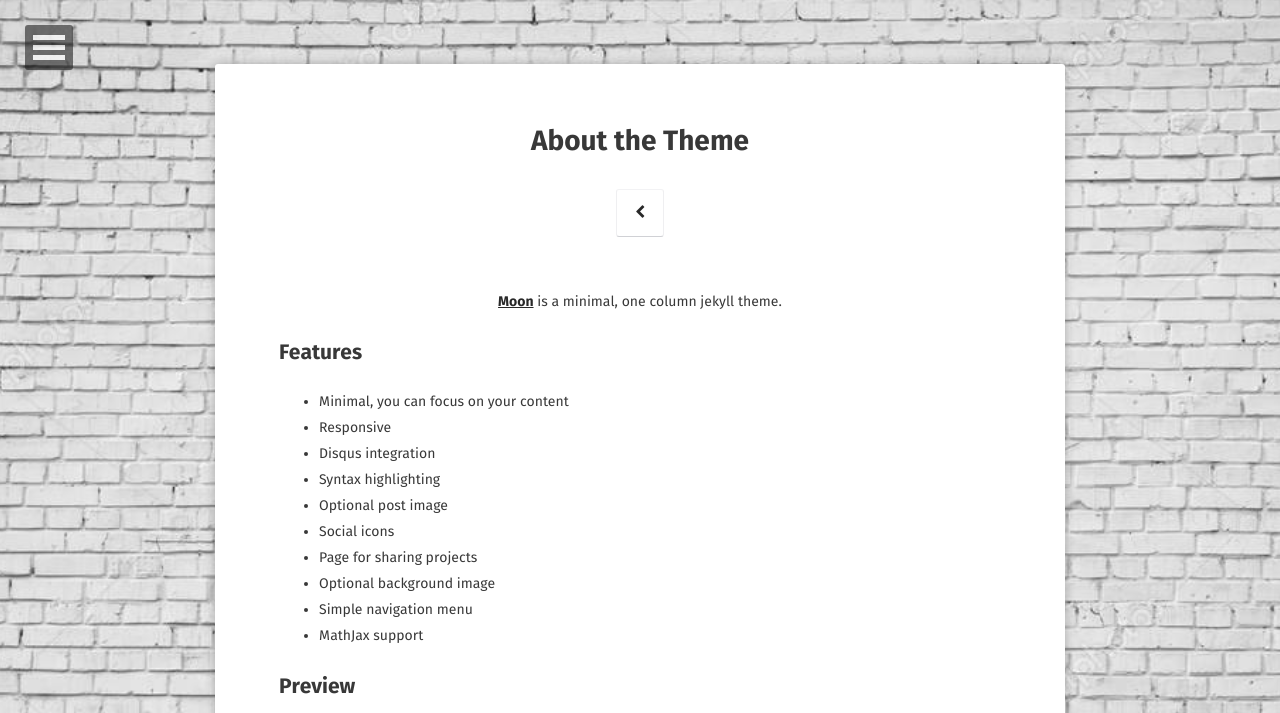
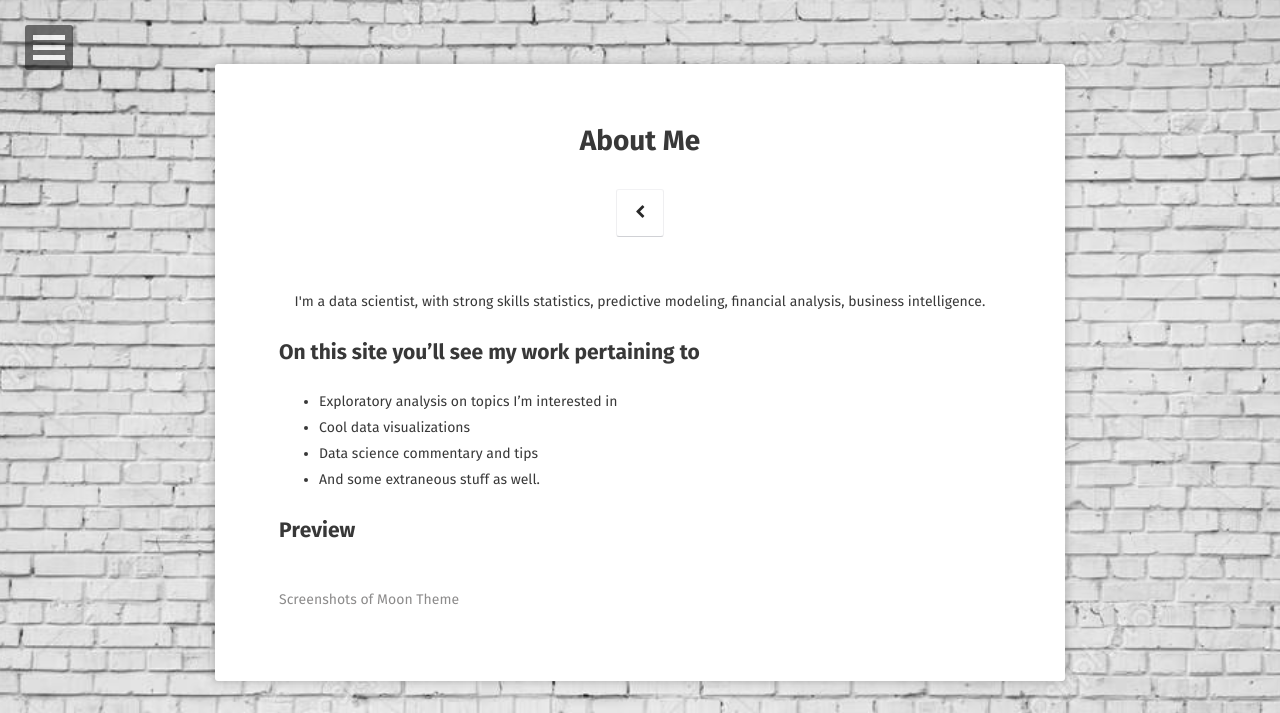
Before and after one commit to kevin-troxell/kevin-troxell.github.io, a Jekyll site: the page built from about/index.md, in a window 1280 px wide. Shown: the top 713 px of the page. Built offline with Jekyll 4.4.1, drawn with Linux system fonts in a browser that asks for light colours; some web fonts are replaced; some of the changed text lies outside the part shown; grey boxes are pictures that could not be loaded.

Commit message:
Update index.md
Adding about me section

```diff
--- a/about/index.md
+++ b/about/index.md
@@ -1,37 +1,21 @@
 ---
 layout: page
-title: About the Theme
+title: About Me
 tags: [about, Jekyll, theme, moon]
-date: 2016-03-21
+date: 2022-10-27
 comments: false
 ---
 
-<center><a href="http://taylantatli.github.io/Moon"><b>Moon</b></a> is a minimal, one column jekyll theme.</center>
+<center>I'm a data scientist, with strong skills statistics, predictive modeling, financial analysis, business intelligence.</center>
 
-## Features
-* Minimal, you can focus on your content
-* Responsive
-* Disqus integration
-* Syntax highlighting
-* Optional post image
-* Social icons
-* Page for sharing projects
-* Optional background image
-* Simple navigation menu
-* MathJax support
+## On this site you'll see my work pertaining to
+* Exploratory analysis on topics I'm interested in
+* Cool data visualizations
+* Data science commentary and tips
+* And some extraneous stuff as well.
 
 ## Preview
 
 {% capture images %}
-    https://cloud.githubusercontent.com/assets/754514/14509720/61c61058-01d6-11e6-93ab-0918515ecd56.png
-    https://cloud.githubusercontent.com/assets/754514/14509716/61ac6c8e-01d6-11e6-879f-8308883de790.png
 {% endcapture %}
 {% include gallery images=images caption="Screenshots of Moon Theme" cols=2 %}
-
-See a [live version of Moon](http://taylantatli.github.io/Moon) hosted on GitHub.
-
-## Getting Started
-
-To learn how to install and use this theme check out the [Setup Guide](http://taylantatli.me/Moon/moon-theme/) for more information.
-
-[Install Moon](https://github.com/TaylanTatli/Moon){: .btn}
```
